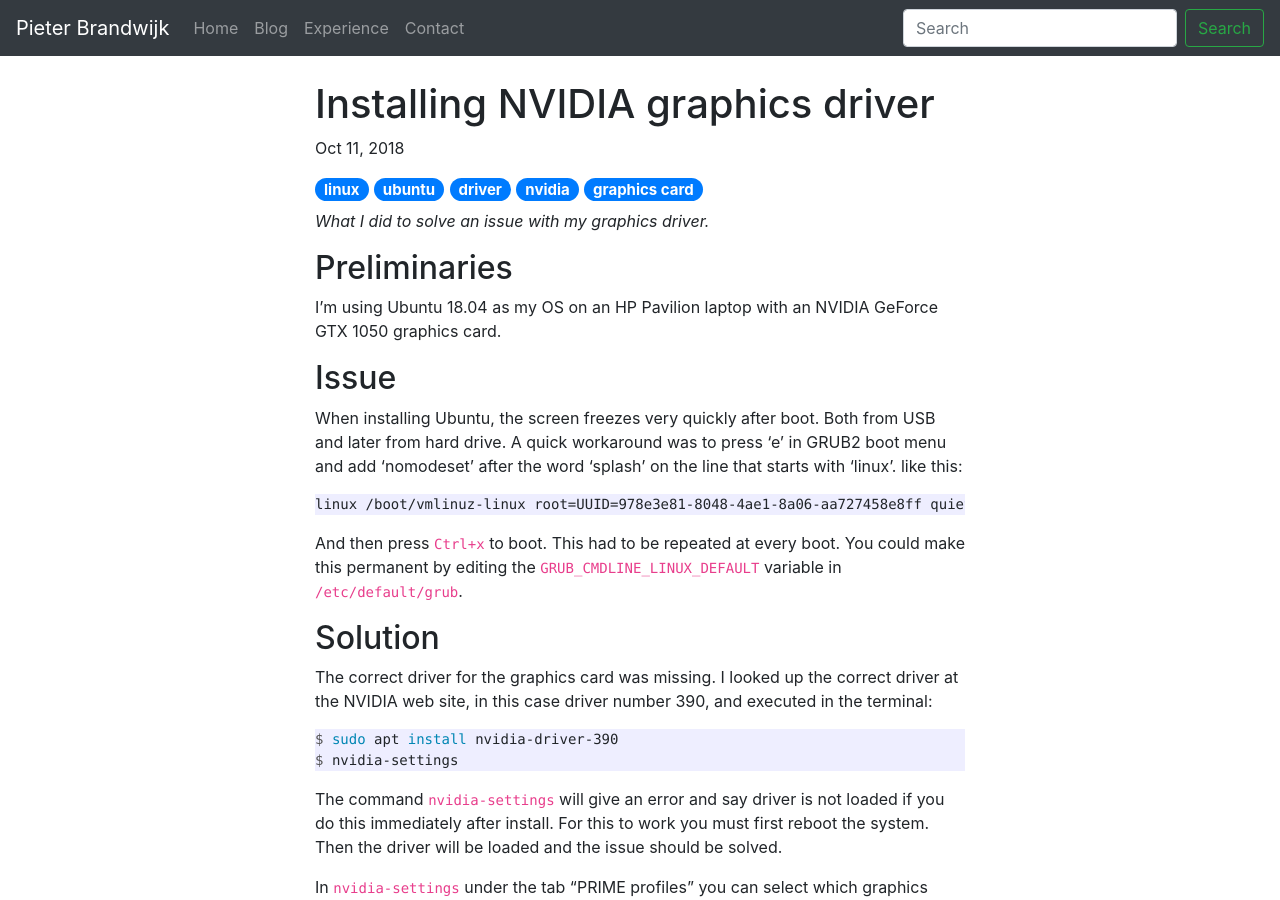
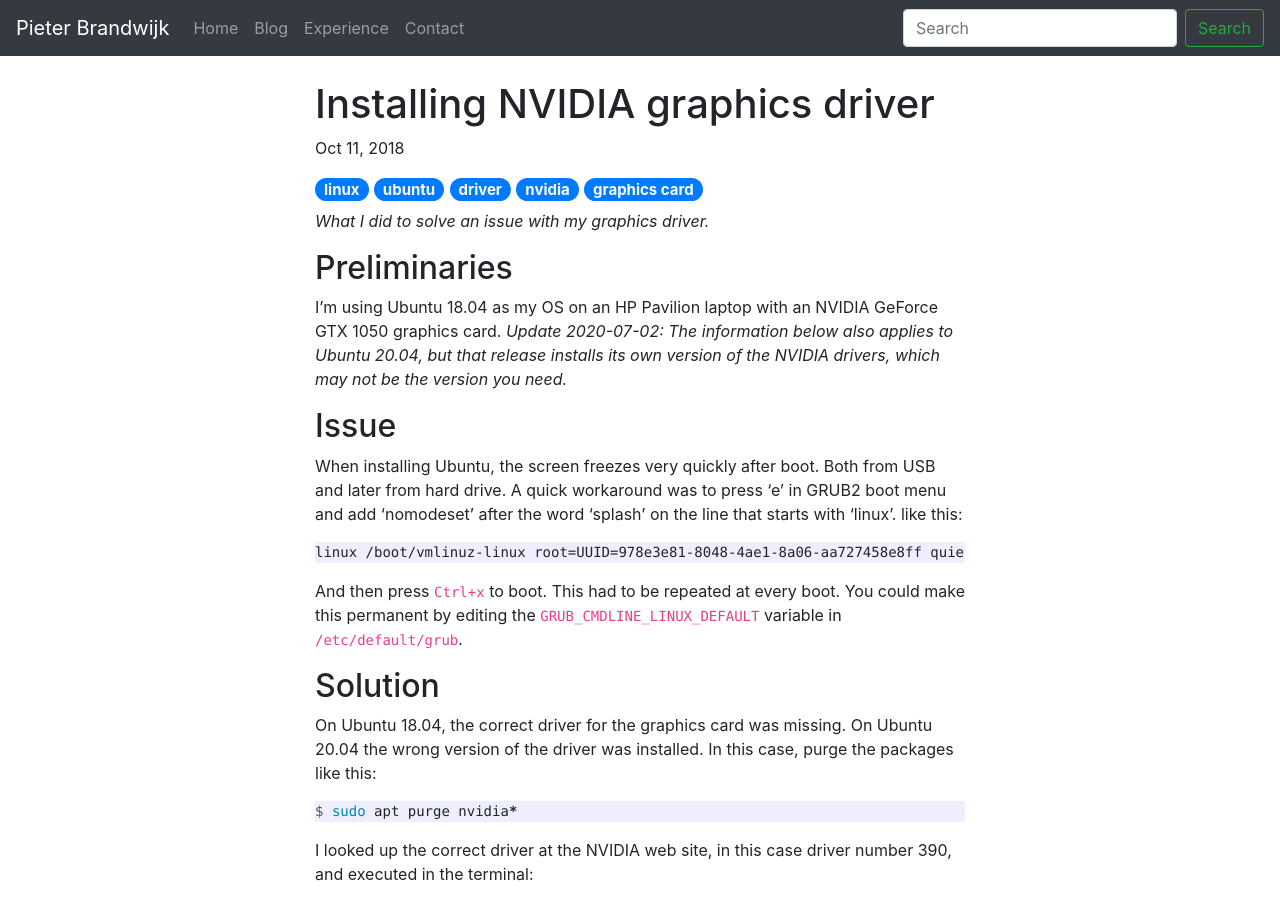
Before and after one commit to pbrandwijk/pbrandwijk.github.io, a Jekyll site: the page built from _posts/2018-10-11-installing-nvidia-graphics-driver.md, in a window 1280 px wide and 900 px high. Built offline with Jekyll 4.4.1, drawn with Linux system fonts in a browser that asks for light colours; nearby versions of some CDN libraries; comment, search, counter and statistics services are not loaded; some of the changed text lies outside the part shown.

Commit message:
Update post for latest Ubuntu release

````diff
--- a/_posts/2018-10-11-installing-nvidia-graphics-driver.md
+++ b/_posts/2018-10-11-installing-nvidia-graphics-driver.md
@@ -12,7 +12,7 @@
 *What I did to solve an issue with my graphics driver.*
 
 ## Preliminaries
-I'm using Ubuntu 18.04 as my OS on an HP Pavilion laptop with an NVIDIA GeForce GTX 1050 graphics card.
+I'm using Ubuntu 18.04 as my OS on an HP Pavilion laptop with an NVIDIA GeForce GTX 1050 graphics card. *Update 2020-07-02: The information below also applies to Ubuntu 20.04, but that release installs its own version of the NVIDIA drivers, which may not be the version you need.*
 
 ## Issue
 When installing Ubuntu, the screen freezes very quickly after boot. Both from USB and later from hard drive. A quick workaround was to press 'e' in GRUB2 boot menu and add 'nomodeset' after the word 'splash' on the line that starts with 'linux'. like this:
@@ -22,13 +22,18 @@
 And then press `Ctrl+x` to boot. This had to be repeated at every boot. You could make this permanent by editing the `GRUB_CMDLINE_LINUX_DEFAULT` variable in `/etc/default/grub`.
 
 ## Solution
-The correct driver for the graphics card was missing. I looked up the correct driver at the NVIDIA web site, in this case driver number 390, and executed in the terminal:
+On Ubuntu 18.04, the correct driver for the graphics card was missing. On Ubuntu 20.04 the wrong version of the driver was installed. In this case, purge the packages like this:
+```console
+$ sudo apt purge nvidia*
+```
+
+I looked up the correct driver at the NVIDIA web site, in this case driver number 390, and executed in the terminal:
 ```console
 $ sudo apt install nvidia-driver-390
 $ nvidia-settings
 ```
 
-The command `nvidia-settings` will give an error and say driver is not loaded if you do this immediately after install. For this to work you must first reboot the system. Then the driver will be loaded and the issue should be solved.
+The command `nvidia-settings` will give an error and say "driver is not loaded" if you do this immediately after install. For this to work you must first reboot the system. Then the driver will be loaded and the issue should be solved.
 
 In `nvidia-settings` under the tab "PRIME profiles" you can select which graphics card to use. If you don't need the performance of your NVIDIA card you can change to another that consumes less power.
 
````
